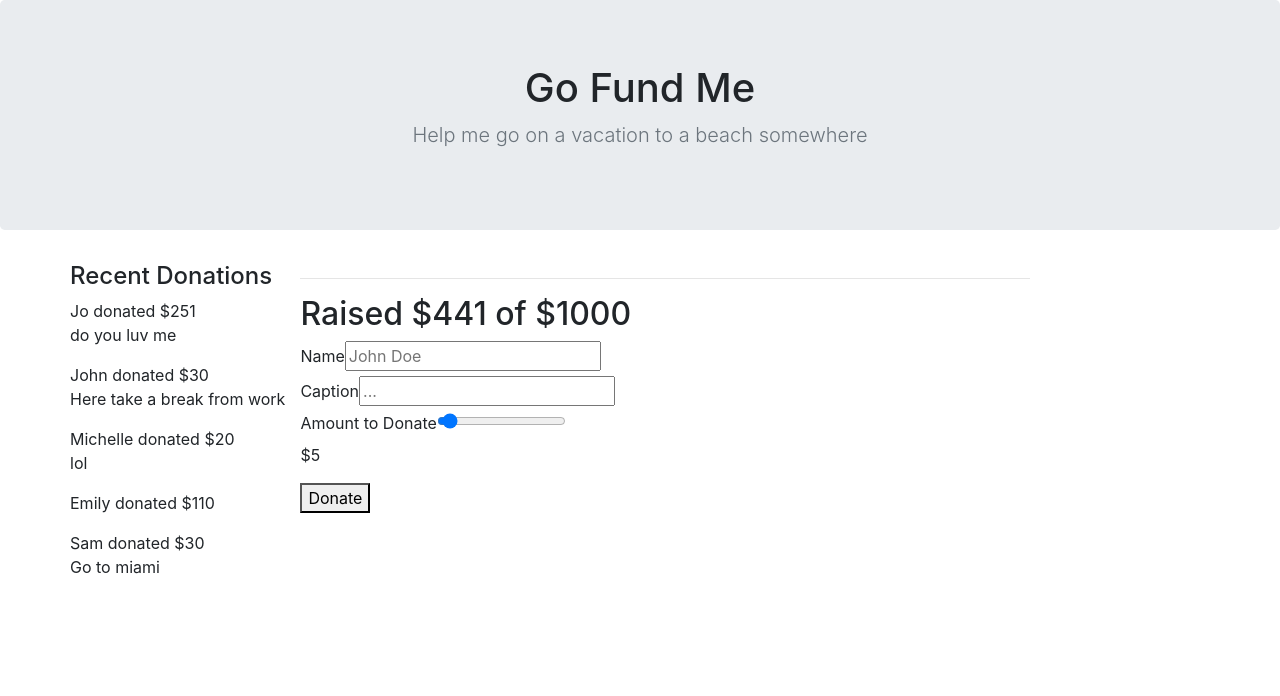
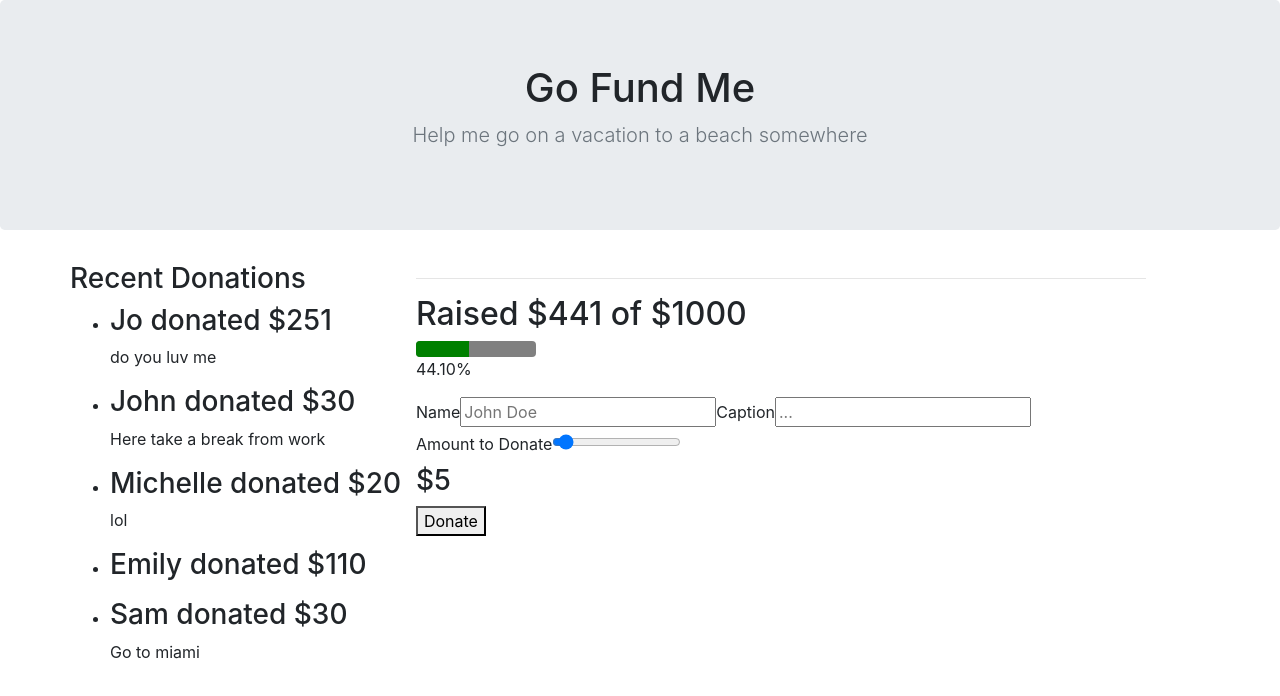
Before and after one commit to joinpursuit/Pursuit-Core-Web-Props-Lab-Tested, a React (Create React App) app: page / in a window 1280 px wide. Shown: the top 696 px of the page. Built offline with nearby package versions, Linux system fonts and the light colour scheme.

Commit message:
revised code and added BONUS

```diff
--- a/src/App.js
+++ b/src/App.js
@@ -51,7 +51,7 @@
             <div className="col-8">
               {/* TODO: Progress */}
               <hr />
-              <Progress goal={1000} total={441}/>
+              <Progress total={441} goal={1000}/>
               {/* TODO: DonationForm */}
               <DonationForm/>
             </div>
--- a/src/Components/DonationForm.js
+++ b/src/Components/DonationForm.js
@@ -1,25 +1,19 @@
 import React from "react";
 
 const DonationForm = () => {
-  return (
+  return(
     <form>
-      <div>
-        <label>Name</label>
-        <input type="text" placeholder="John Doe"></input>
-      </div>
-      <div>
-        <label>Caption</label>
-        <input type="text" placeholder="..."></input>
-      </div>
-      <div>
-        <label>Amount to Donate</label>
-        <input type="range" min="5" max="1000"></input>
-        <p>$5</p>
-        <button type="submit">Donate</button>
-      </div>
+      <label>Name</label>
+      <input type='text' placeholder="John Doe"></input>
+      <label>Caption</label>
+      <input type='text' placeholder='...'></input>
+      <label>Amount to Donate</label>
+      <input type="range" id="amount" name="amount" min="5" max="1000"></input>
+      <h3>$5</h3>
+      <button type='submit'>Donate</button>
     </form>
 
-  )
+  );
 };
 
 export default DonationForm;
--- a/src/Components/Donations.js
+++ /dev/null
@@ -1,17 +0,0 @@
-import React from 'react';
-import "./RecentDonations.css"
-
-const Donations = (props) => {
-    const {amount, caption, name,} = props
-    return (
-        <div className="donations">
-            <li>
-              {name} donated ${amount}
-              <p>{caption}</p>
-            </li>
-        </div>
-    );
-  };
-
-
-export default Donations;
--- a/src/Components/Progress.js
+++ b/src/Components/Progress.js
@@ -1,8 +1,13 @@
-import React from "react";
+import React from 'react';
 
 const Progress = ({total, goal}) => {
-  return (
-    <h2>Raised ${total} of ${goal}</h2>
+  const percentage = ((total / goal) * 100).toFixed(2)
+  return(
+    <main>
+      <h2>Raised ${total} of ${goal}</h2>
+      <progress className='progress' id="file" max={goal} value={total}>{percentage}%</progress>
+      <p>{percentage}%</p>
+    </main>
   );
 };
 
--- a/src/Components/RecentDonations.js
+++ b/src/Components/RecentDonations.js
@@ -1,19 +1,24 @@
-import React from "react";
-import Donations from './Donations'
-// import "./RecentDonations.css"
+import React from 'react';
+
+const RecentDonations = ({donations}) =>{
+  console.log(donations)
+  const donationList = donations.map(donation=>{
+    return (
+      <li key={donation.id}>
+        <h3>{donation.name} donated ${donation.amount}</h3>
+        <p>{donation.caption}</p>
+      </li>
+    )
+  })
+  return (
+    <aside>
+      <h3>Recent Donations</h3>
+      <ul>
+        {donationList}
+      </ul>
+    </aside>
+  )
+}
 
 
-const RecentDonations = ({donations}) =>{
-    const showDonations = donations.map((donation) =>{
-      return <Donations name={donation.name} amount={donation.amount} caption={donation.caption} key={donation.id}/>
-          })
-      return(
-        <div>
-          <h4>Recent Donations</h4>
-          {showDonations}
-        </div>
-      )
-
-}
-
 export default RecentDonations;
```
